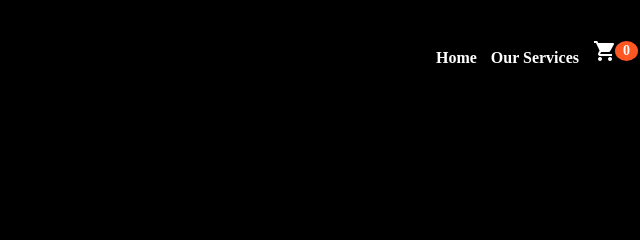
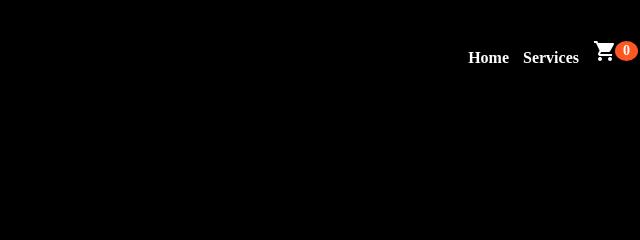
Before and after one commit to muhammadn112/DesignWorks, a plain HTML site: page cart.html in a window 1280 px wide. Shown: the top 240 px of the page, 640-1280 px from the left. Drawn offline with Linux system fonts and the light colour scheme.

Commit message:
Update cart.html

```diff
--- a/cart.html
+++ b/cart.html
@@ -17,7 +17,7 @@
     <nav>
       <ul>
         <li><a href="index.html">Home</a></li>
-        <li><a href="services.html">Our Services</a></li>
+        <li><a href="services.html">Services</a></li>
         <li><a href="cart.html">
           <i class="material-icons">shopping_cart</i><span id="cart-count">0</span>
         </a></li>
```
